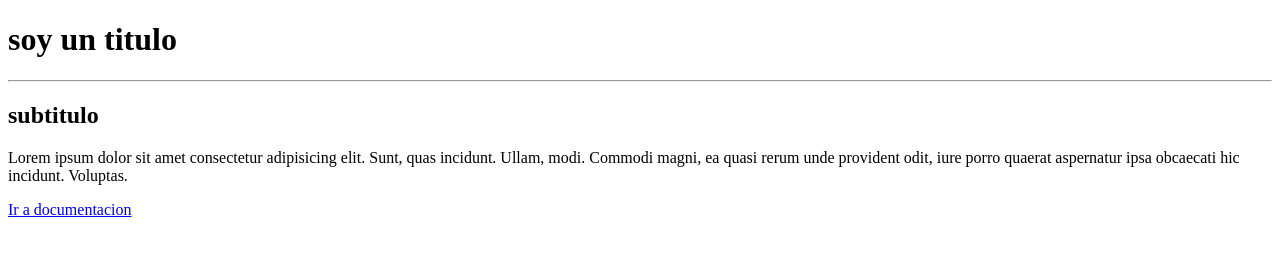
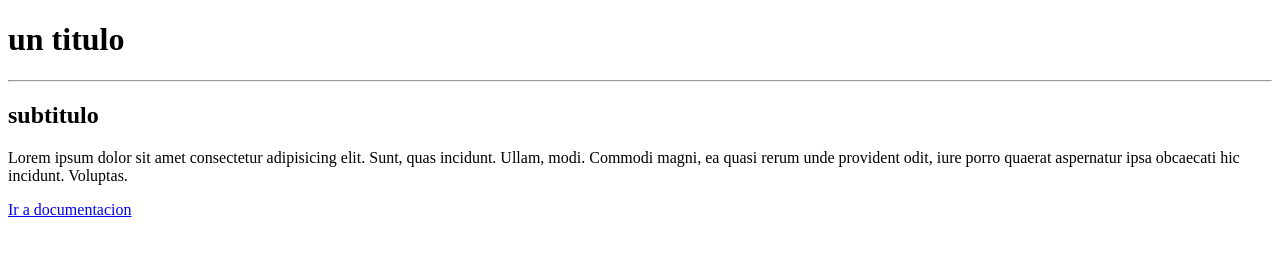
Before and after one commit to silnievas/desarolladorweb, a plain HTML site: page index.html in a window 1280 px wide. Drawn offline with Linux system fonts and the light colour scheme.

Commit message:
header modificado

```diff
--- a/index.html
+++ b/index.html
@@ -7,7 +7,7 @@
     <title>c181</title>
 </head>
 <body>
- <h1>soy un titulo</h1>
+ <h1>un titulo</h1>
  <hr>
  <section>
     <h2>subtitulo</h2>
```
